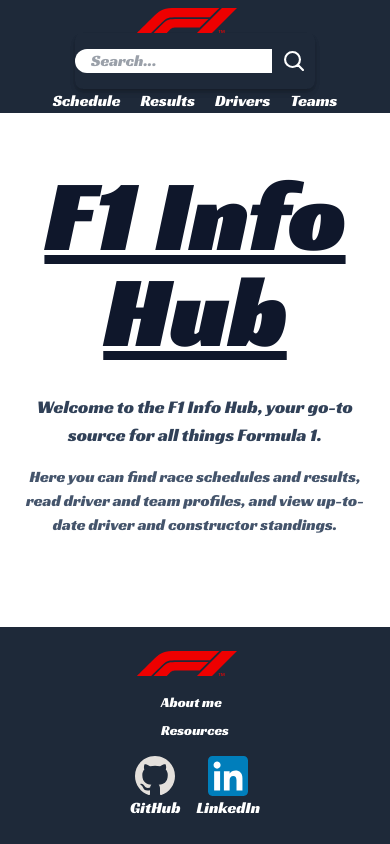
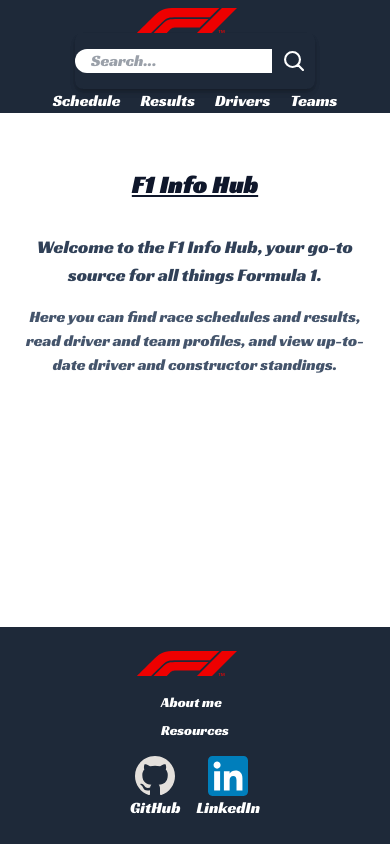
Before and after one commit to presidentkg/f1-project, a Next.js app: page / in a window 390 px wide. Built offline with nearby package versions, Linux system fonts and the light colour scheme.

Commit message:
Changed h1 size

```diff
--- a/app/page.tsx
+++ b/app/page.tsx
@@ -2,7 +2,7 @@
   return (
     <main className="p-6 md:p-12 max-w-4xl mx-auto">
       <section className="mt-8 text-center">
-        <h1 className="text-8xl font-extrabold text-slate-900 underline tracking-wide">F1 Info Hub</h1>
+        <h1 className="text-2xl lg:text-8xl font-extrabold text-slate-900 underline tracking-wide">F1 Info Hub</h1>
         <p className="mt-8 text-lg text-slate-700">Welcome to the F1 Info Hub, your go-to source for all things Formula 1.</p>
         <p className="mt-4 text-base text-slate-600">Here you can find race schedules and results, read driver and team profiles, and view up-to-date driver and constructor standings.</p>
       </section>
```
